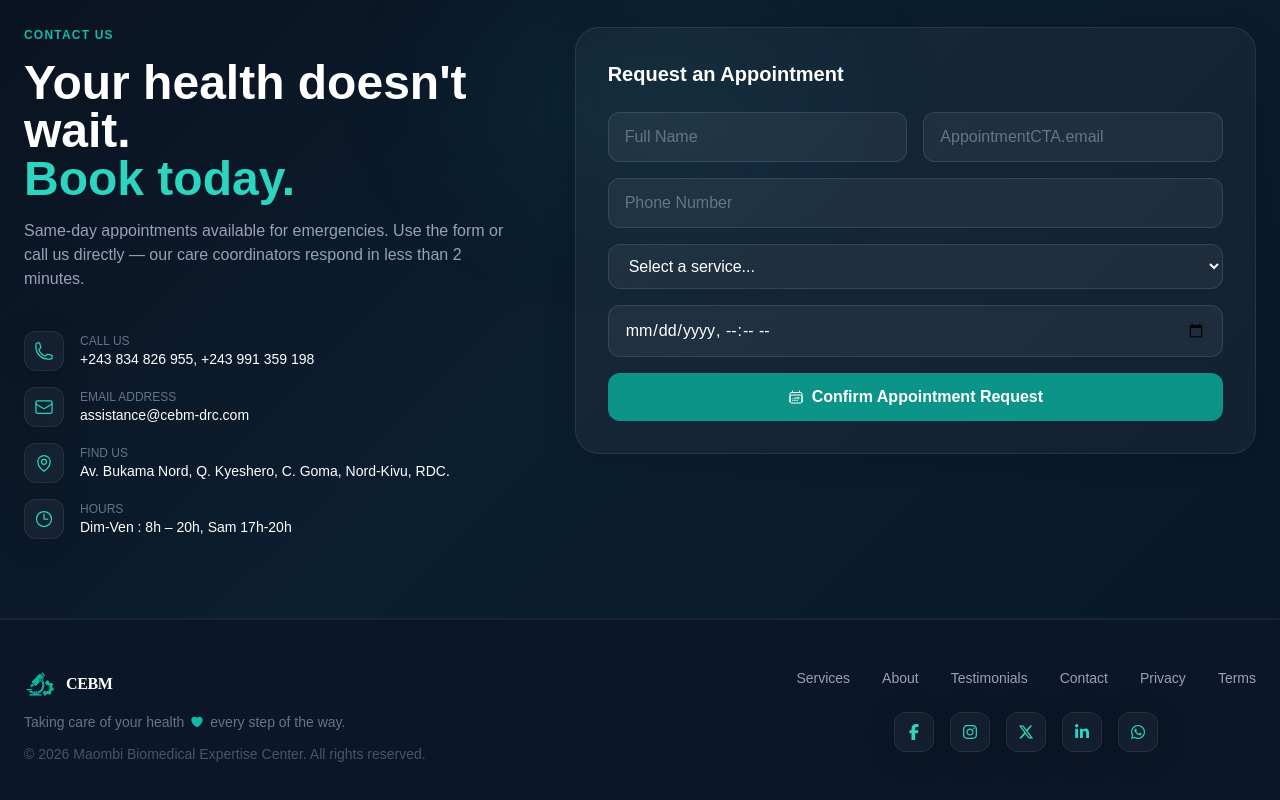
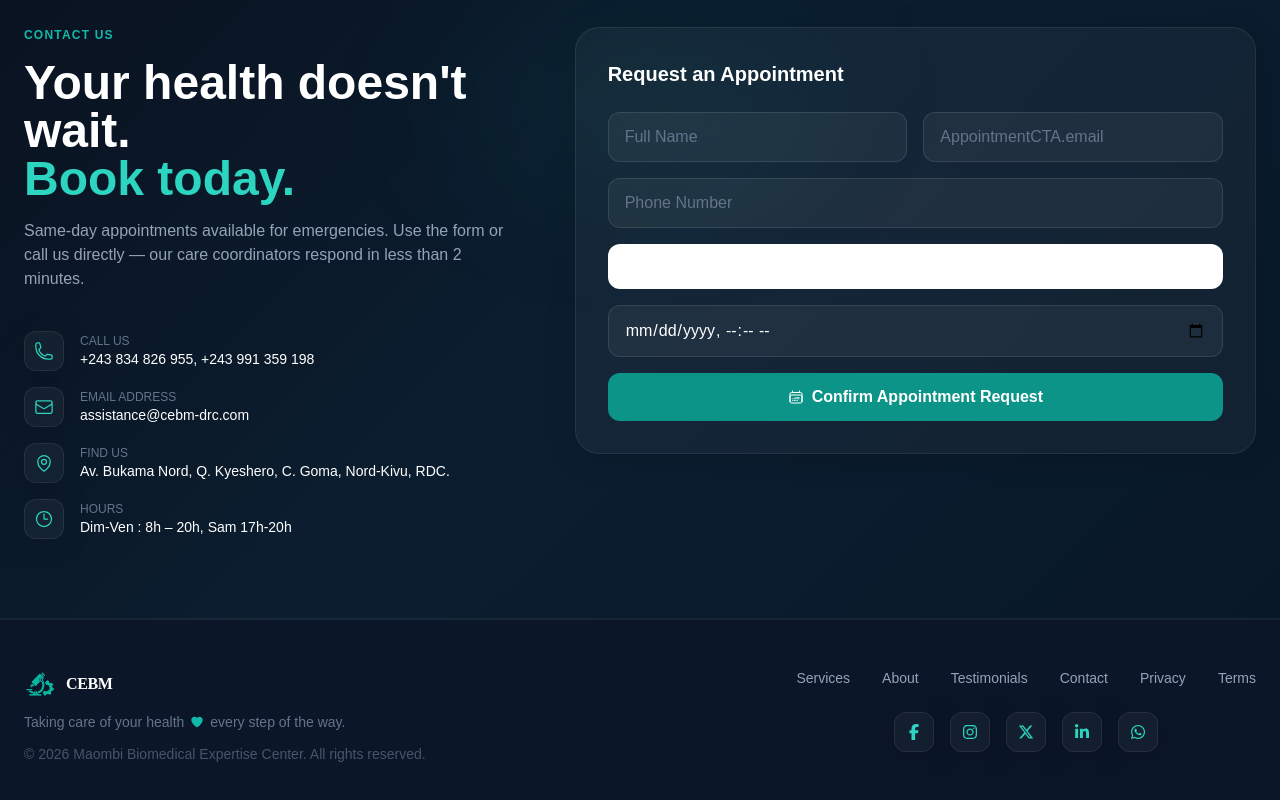
Before and after one commit to kasereka-michael/cbem_website, a Next.js app: page /en in a window 1280 px wide. Shown: the part 3206-4006 px from the top of the page. Built offline with nearby package versions, Linux system fonts and the light colour scheme.

Commit message:
chnaging bacground color of the select drop

```diff
--- a/src/app/[locale]/components/AppointmentCTA.tsx
+++ b/src/app/[locale]/components/AppointmentCTA.tsx
@@ -355,25 +355,25 @@ export default function AppointmentCTA() {
                                                         service: e.target.value
                                                     })
                                                 }
-                                                className="bg-white/5 border border-white/10 rounded-xl px-4 py-3 text-white outline-none focus:border-primary-500"
+                                                className="bg-white border border-white/10 rounded-xl px-4 py-3 text-white outline-none focus:border-primary-500"
                                             >
-                                                <option value="">
+                                                <option value="" className="text-black">
                                                     {t('selectService')}
                                                 </option>
 
-                                                <option value="consultation">
+                                                <option value="consultation" className="text-black">
                                                     Consultation
                                                 </option>
 
-                                                <option value="metrologie">
+                                                <option value="metrologie" className="text-black">
                                                     Métrologie
                                                 </option>
 
-                                                <option value="consultance">
+                                                <option value="consultance" className="text-black">
                                                     Consultance
                                                 </option>
 
-                                                <option value="recherche">
+                                                <option value="recherche" className="text-black">
                                                     Recherche
                                                 </option>
                                             </select>
```
